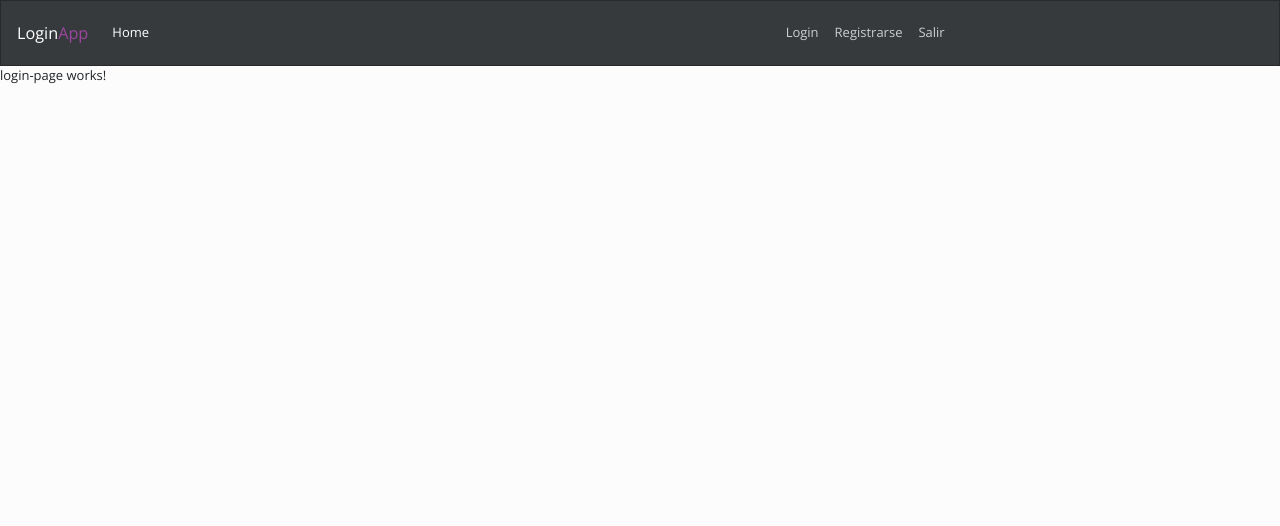
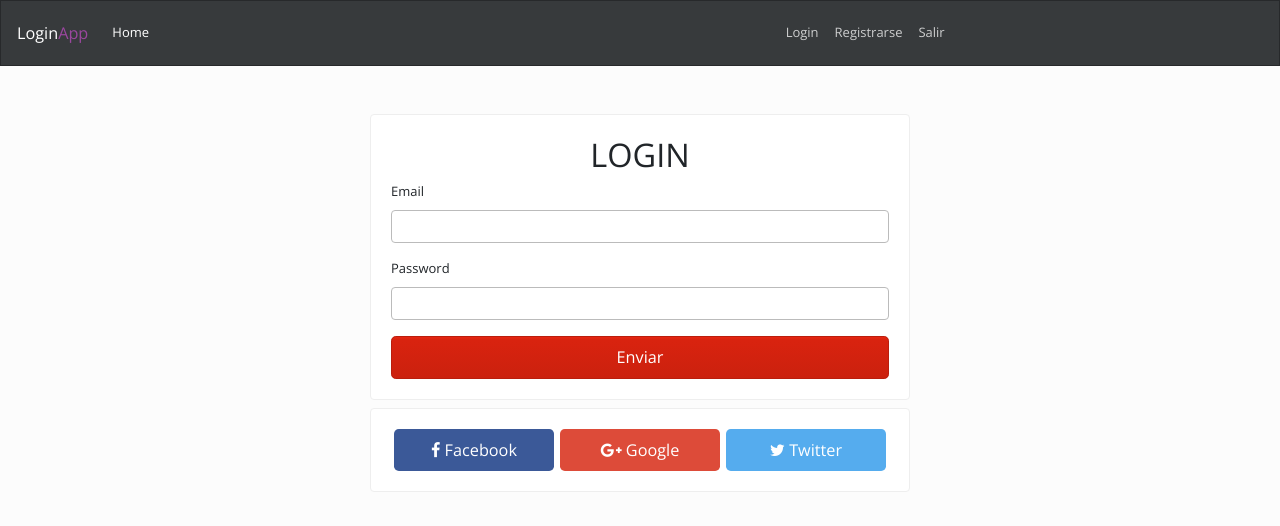
Before and after one commit to Juan-David-Arroyave-Martinez/loginapp, an Angular app: page /login in a window 1280 px wide. Shown: the top 526 px of the page. Built offline with nearby package versions, Linux system fonts and the light colour scheme.

Commit message:
Development login page and register

```diff
--- a/src/app/app.component.html
+++ b/src/app/app.component.html
@@ -1,2 +1,4 @@
 <app-navbar></app-navbar>
-<router-outlet></router-outlet>
+<div class="container">
+    <router-outlet></router-outlet>
+</div>
--- a/src/app/components/home-page/home-page.component.html
+++ b/src/app/components/home-page/home-page.component.html
@@ -1,3 +1,9 @@
-<p>
-  home-page works!
-</p>
+<div class="jumbotron">
+  <h1 class="display-3">Home Page</h1>
+  <p class="lead">This is a simple hero unit, a simple jumbotron-style component for calling extra attention to featured content or information.</p>
+  <hr class="my-4">
+  <p>It uses utility classes for typography and spacing to space content out within the larger container.</p>
+  <p class="lead">
+    <a class="btn btn-primary btn-lg" href="#" role="button">Learn more</a>
+  </p>
+</div>
--- a/src/app/components/login-page/login-page.component.html
+++ b/src/app/components/login-page/login-page.component.html
@@ -1,3 +1,31 @@
-<p>
-  login-page works!
-</p>
+<div class="row">
+  <div class="col-md-6 mx-auto mt-5">
+    <div class="card">
+      <div class="card-body">
+        <h1 class="text-center">LOGIN</h1>
+        <form>
+          <div class="form-group">
+            <label for="email">Email</label>
+            <input type="email" name="email" id="email" class="form-control">
+          </div>
+          <div class="form-group">
+            <label for="password">Password</label>
+            <input type="password" name="password" id="password" class="form-control">
+          </div>
+          <input type="text" value="Enviar" class="btn btn-primary btn-block btn-lg">
+        </form>
+      </div>
+    </div>
+  </div>
+</div>
+<div class="row">
+  <div class="col-md-6 mx-auto mt-2">
+    <div class="card">
+      <div class="card-body d-flex justify-content-around">
+        <button class="btn btn-lg btn-facebook"><i class="fa fa-facebook"></i> Facebook</button>
+        <button class="btn btn-lg btn-google"><i class="fa fa-google-plus"></i> Google</button>
+        <button class="btn btn-lg btn-twitter"><i class="fa fa-twitter"></i> Twitter</button>
+      </div>
+    </div>
+  </div>
+</div>
--- a/src/app/components/login-page/login-page.component.scss
+++ b/src/app/components/login-page/login-page.component.scss
@@ -0,0 +1,18 @@
+.btn-facebook, .btn-google, .btn-twitter{
+    width: 32%;
+}
+
+.btn-facebook{
+    background: #3b5998;
+    color: #fff;
+}
+
+.btn-google{
+    background: #dd4b39;
+    color: #fff;
+}
+
+.btn-twitter{
+    background: #55acee;
+    color: #fff;
+}
--- a/src/app/components/not-found-page/not-found-page.component.html
+++ b/src/app/components/not-found-page/not-found-page.component.html
@@ -1,3 +1,11 @@
-<p>
-  not-found-page works!
-</p>
+<div class="row mt-5">
+  <div class="col-md-6 mx-auto text-center">
+    <div class="card">
+      <h1>Oops!</h1>
+      <h2>404 Página no encontrada</h2>
+      <div class="card-body">
+        <a href="/" class="btn btn-primary btn-lg"><span class="fa fa-home"></span> Ir a home</a>
+      </div>
+    </div>
+  </div>
+</div>
--- a/src/app/components/privado-page/privado-page.component.html
+++ b/src/app/components/privado-page/privado-page.component.html
@@ -1,3 +1,9 @@
-<p>
-  privado-page works!
-</p>
+<div class="jumbotron">
+  <h1 class="display-3">Zona Privada!</h1>
+  <p class="lead">This is a simple hero unit, a simple jumbotron-style component for calling extra attention to featured content or information.</p>
+  <hr class="my-4">
+  <p>It uses utility classes for typography and spacing to space content out within the larger container.</p>
+  <p class="lead">
+    <a class="btn btn-primary btn-lg" href="#" role="button">Learn more</a>
+  </p>
+</div>
--- a/src/app/components/register-page/register-page.component.html
+++ b/src/app/components/register-page/register-page.component.html
@@ -1,3 +1,20 @@
-<p>
-  register-page works!
-</p>
+<div class="row">
+    <div class="col-md-6 mx-auto mt-5">
+      <div class="card">
+        <div class="card-body">
+          <h1 class="text-center">REGISTRO</h1>
+          <form>
+            <div class="form-group">
+              <label for="email">Email</label>
+              <input type="email" name="email" id="email" class="form-control">
+            </div>
+            <div class="form-group">
+              <label for="password">Password</label>
+              <input type="password" name="password" id="password" class="form-control">
+            </div>
+            <input type="text" value="Enviar" class="btn btn-primary btn-block btn-lg">
+          </form>
+        </div>
+      </div>
+    </div>
+  </div>
```
